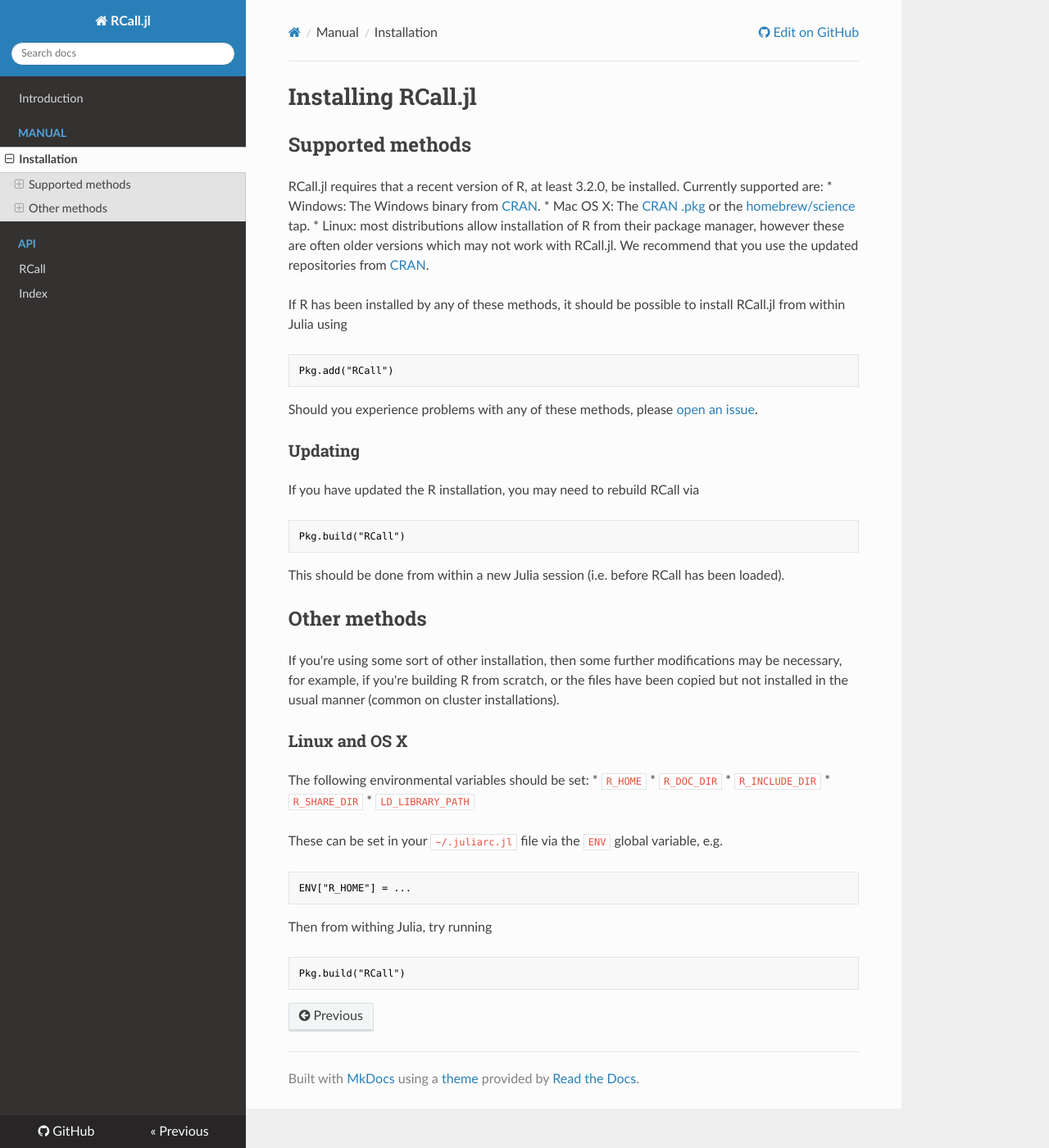
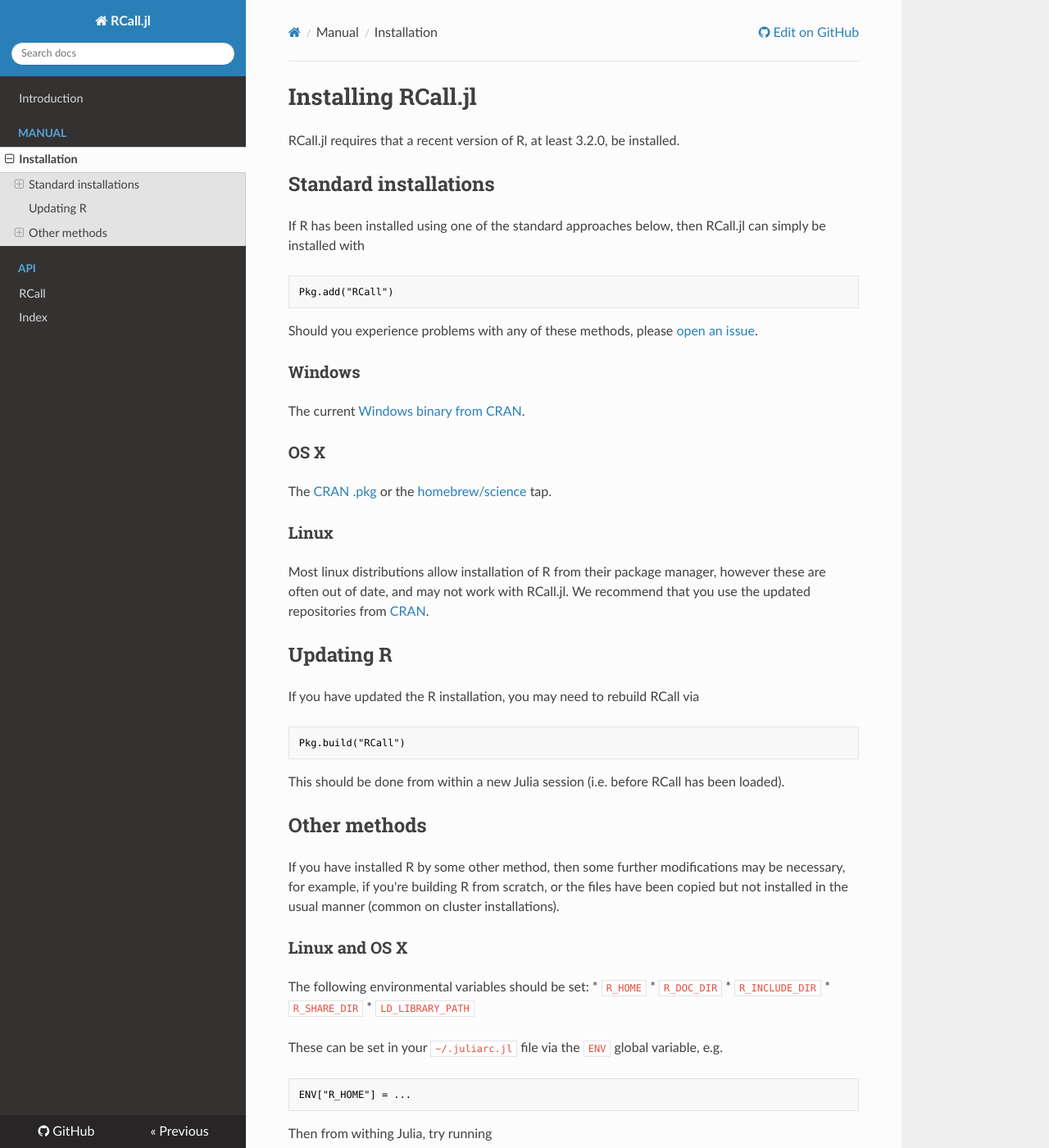
Before and after one commit to JuliaInterop/RCall.jl, an MkDocs documentation site: the page built from docs/installation.md, in a window 1280 px wide and 1400 px high. Shown: the whole window at 82% size. Built offline with MkDocs 1.6.1, drawn with Linux system fonts in a browser that asks for light colours; nearby versions of some CDN libraries; old or Windows-style settings are respelled for this version of MkDocs; some of the changed text lies outside the part shown.

Commit message:
improve installation docs

````diff
--- a/docs/installation.md
+++ b/docs/installation.md
@@ -1,19 +1,27 @@
 # Installing RCall.jl
 
-## Supported methods
+RCall.jl requires that a recent version of R, at least 3.2.0, be installed.
 
-RCall.jl requires that a recent version of R, at least 3.2.0, be installed. Currently supported are:
- * Windows: The Windows binary from [CRAN](https://cran.r-project.org/bin/windows/base/).
- * Mac OS X: The [CRAN .pkg](https://cran.r-project.org/bin/macosx/) or the [homebrew/science](https://github.com/Homebrew/homebrew-science) tap.
- * Linux: most distributions allow installation of R from their package manager, however these are often older versions which may not work with RCall.jl. We recommend that you use the updated repositories from [CRAN](https://cran.r-project.org/bin/linux/).
+## Standard installations
 
-If R has been installed by any of these methods, it should be possible to install RCall.jl from within Julia using
+If R has been installed using one of the standard approaches below, then RCall.jl can simply be installed with
 ```julia
 Pkg.add("RCall")
 ```
 Should you experience problems with any of these methods, please [open an issue](https://github.com/JuliaStats/RCall.jl/issues/new).
 
-### Updating
+
+### Windows
+The current [Windows binary from CRAN](https://cran.r-project.org/bin/windows/base/).
+
+### OS X
+The [CRAN .pkg](https://cran.r-project.org/bin/macosx/) or the [homebrew/science](https://github.com/Homebrew/homebrew-science) tap.
+
+### Linux
+Most linux distributions allow installation of R from their package manager, however these are often out of date, and may not work with RCall.jl. We recommend that you use the updated repositories from [CRAN](https://cran.r-project.org/bin/linux/).
+
+
+## Updating R
 
 If you have updated the R installation, you may need to rebuild RCall via
 ```julia
@@ -24,7 +32,7 @@
 
 ## Other methods
 
-If you're using some sort of other installation, then some further modifications may be necessary, for example, if you're building R from scratch, or the files have been copied but not installed in the usual manner (common on cluster installations).
+If you have installed R by some other method, then some further modifications may be necessary, for example, if you're building R from scratch, or the files have been copied but not installed in the usual manner (common on cluster installations).
 
 ### Linux and OS X
 The following environmental variables should be set:
@@ -43,3 +51,6 @@
 ```julia
 Pkg.build("RCall")
 ```
+
+### Windows
+The `PATH` environmental variable should contain your R binary, and the `HOME` variable should contain the current user's home directory. These need to be set before Julia is started.
````
